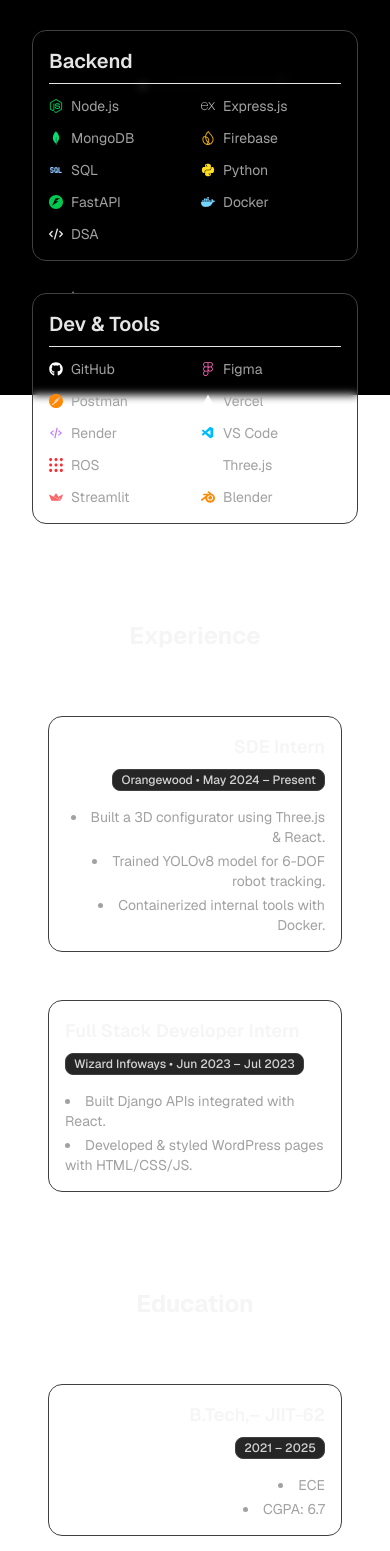
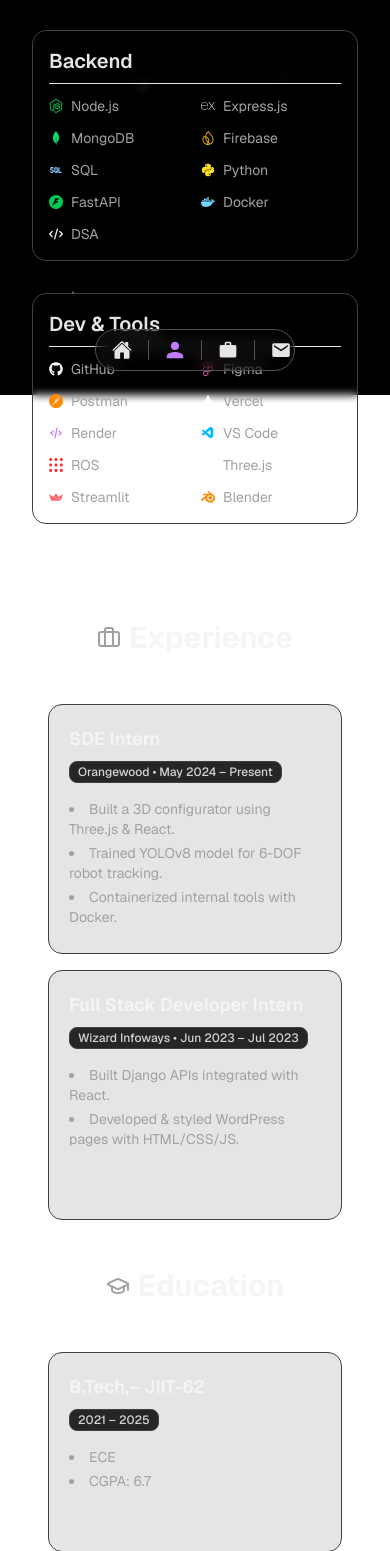
Before and after one commit to Punosie/portfolio, a Next.js app: page /about in a window 390 px wide. Shown: the part 449-2000 px from the top of the page. Built offline with nearby package versions, Linux system fonts and the light colour scheme.

Commit message:
fix mobile version

```diff
--- a/app/about/page.tsx
+++ b/app/about/page.tsx
@@ -12,7 +12,7 @@ export default function AboutPage() {
       <ParticlesBackground />
 
       {/* Fixed Navbar on Top Center */}
-      <div className="fixed top-6 left-1/2 transform -translate-x-1/2 z-50">
+      <div className="fixed bottom-6 sm:top-6 left-1/2 transform -translate-x-1/2 z-50">
         <Navbar />
       </div>
 
@@ -44,14 +44,16 @@ export default function AboutPage() {
           <Skills />
         </div>
 
-        {/* Experience Timeline */}
-        <div className="mt-24">
-          <ExperienceTimeline />
-        </div>
+        <div className="flex flex-col lg:flex-row gap-12 mt-24">
+          {/* Experience Timeline */}
+          <div className="w-full lg:w-1/2">
+            <ExperienceTimeline />
+          </div>
 
-        {/* Education Timeline */}
-        <div className="mt-24">
-          <EducationTimeline />
+          {/* Education Timeline */}
+          <div className="w-full lg:w-1/2">
+            <EducationTimeline />
+          </div>
         </div>
       </div>
     </div>
--- a/app/contact/page.tsx
+++ b/app/contact/page.tsx
@@ -11,8 +11,10 @@ const ContactPage = () => {
       {/* Foreground content */}
       <div className="relative z-10 flex flex-col h-full">
         {/* Centered Navbar */}
-        <div className="flex justify-center p-4">
-          <Navbar />
+        <div className="fixed bottom-6 sm:top-6 left-1/2 transform -translate-x-1/2 z-50 pointer-events-none">
+          <div className="pointer-events-auto">
+            <Navbar />
+          </div>
         </div>
 
         {/* Form centered */}
--- a/app/globals.css
+++ b/app/globals.css
@@ -120,3 +120,11 @@
     @apply bg-background text-foreground;
   }
 }
+
+.scrollbar-none::-webkit-scrollbar {
+  display: none;
+}
+.scrollbar-none {
+  -ms-overflow-style: none;  /* IE and Edge */
+  scrollbar-width: none;     /* Firefox */
+}
--- a/app/page.tsx
+++ b/app/page.tsx
@@ -13,17 +13,17 @@ export default function Home() {
           {/* Navigation Links */}
           <div className="text-neutral-500 animate-delay-[250ms] animate-fade animate-ease-in flex gap-6 mb-3 justify-center ">
             <Link href="/about">
-              <span className="text-xs xl:text-lg tracking-wider cursor-pointer underline underline-offset-[10px] decoration-black hover:text-neutral-300 hover:decoration-neutral-300 transition-all duration-350 ease-in-out delay-100">
+              <span className="text-sm xl:text-lg tracking-wider cursor-pointer underline underline-offset-[10px] decoration-black hover:text-neutral-300 hover:decoration-neutral-300 transition-all duration-350 ease-in-out delay-100">
                 About Me
               </span>
             </Link>
             <Link href="/project">
-              <span className="text-xs xl:text-lg tracking-wider cursor-pointer underline underline-offset-[10px] decoration-black hover:text-neutral-300 hover:decoration-neutral-300 transition-all duration-350 ease-in-out delay-100">
+              <span className="text-sm xl:text-lg tracking-wider cursor-pointer underline underline-offset-[10px] decoration-black hover:text-neutral-300 hover:decoration-neutral-300 transition-all duration-350 ease-in-out delay-100">
                 Projects
               </span>
             </Link>
             <Link href="/contact">
-              <span className="text-xs xl:text-lg tracking-wider cursor-pointer underline underline-offset-[10px] decoration-black hover:text-neutral-300 hover:decoration-neutral-300 transition-all duration-350 ease-in-out delay-100">
+              <span className="text-sm xl:text-lg tracking-wider cursor-pointer underline underline-offset-[10px] decoration-black hover:text-neutral-300 hover:decoration-neutral-300 transition-all duration-350 ease-in-out delay-100">
                 Contact
               </span>
             </Link>
--- a/app/project/page.tsx
+++ b/app/project/page.tsx
@@ -125,7 +125,7 @@ export default function ProjectsPage() {
   return (
     <div className="relative animate-fade animate-ease-in min-h-screen text-neutral-100 font-[family-name:var(--font-geist-sans)]">
       <ParticlesBackground />
-      <div className="flex justify-center p-4">
+      <div className="fixed bottom-6 sm:top-6 left-1/2 transform -translate-x-1/2 z-50">
         <Navbar />
       </div>
       <div className="relative z-10 px-6 py-24 sm:px-16">
--- a/components/eduTimeline.tsx
+++ b/components/eduTimeline.tsx
@@ -1,7 +1,5 @@
-"use client";
-
 import { Badge } from "@/components/ui/badge";
-import { cn } from "@/lib/utils";
+import { GraduationCap } from "lucide-react";
 
 const education = [
   {
@@ -18,44 +16,16 @@ const education = [
 
 export default function EducationTimeline() {
   return (
-    <section className="mt-24 px-4">
-      <h2 className="text-2xl font-bold text-neutral-100 mb-16 text-center">
+    <section className="sm:mt-24 px-4 max-w-3xl mx-auto">
+      <h2 className="text-3xl font-bold text-neutral-100 mb-12 text-center flex items-center justify-center gap-2">
+        <GraduationCap size={24} className="text-neutral-400" />
         Education
       </h2>
-
-      <div className="relative">
-        <div className="hidden sm:block absolute left-1/2 -translate-x-1/2 h-full w-px bg-neutral-700 " />
-
-        <div className="space-y-12">
-          {education.map((edu, i) => {
-            const isLeft = i % 2 === 0;
-
-            return (
-              <div
-                key={i}
-                className={cn(
-                  "relative flex flex-col sm:flex-row items-center sm:items-start gap-4 sm:gap-0",
-                  isLeft ? "sm:justify-start" : "sm:justify-end"
-                )}
-              >
-                {/* Left content */}
-                {isLeft && (
-                  <div className="sm:w-1/2 sm:pr-8 w-full sm:text-right">
-                    <TimelineCard {...edu} align="right" />
-                  </div>
-                )}
-
-                {/* Right content */}
-                {!isLeft && (
-                  <div className="sm:w-1/2 sm:pl-8 w-full sm:text-left">
-                    <TimelineCard {...edu} align="left" />
-                  </div>
-                )}
-              </div>
-            );
-          })}
+      {education.map((edu, i) => (
+        <div key={i} className="relative mt-4 sm:mt-10">
+          <TimelineCard {...edu} />
         </div>
-      </div>
+      ))}
     </section>
   );
 }
@@ -64,22 +34,13 @@ function TimelineCard({
   degree,
   duration,
   description,
-  align,
 }: {
   degree: string;
   duration: string;
   description: string[];
-  align: "left" | "right" | "center";
 }) {
   return (
-    <div
-      className={cn(
-        "bg-transparent border border-neutral-700 backdrop-blur-xs rounded-xl p-4 sm:p-5 w-full transition hover:shadow-md hover:border-neutral-500",
-        align === "center" && "text-center",
-        align === "right" && "text-right ml-auto",
-        align === "left" && "text-left mr-auto"
-      )}
-    >
+    <div className="bg-black/10 backdrop-blur-sm border h-[200px] border-neutral-700 rounded-xl p-5 transition hover:shadow-lg hover:border-neutral-500">
       <h3 className="text-lg font-semibold text-neutral-100">{degree}</h3>
       <Badge className="bg-neutral-800 border-neutral-700 text-neutral-300 my-2">
         {duration}
--- a/components/expTimeline.tsx
+++ b/components/expTimeline.tsx
@@ -1,7 +1,5 @@
-"use client";
-
 import { Badge } from "@/components/ui/badge";
-import { cn } from "@/lib/utils";
+import { Briefcase } from "lucide-react";
 
 const experiences = [
   {
@@ -27,44 +25,17 @@ const experiences = [
 
 export default function ExperienceTimeline() {
   return (
-    <section className="mt-24 px-4">
-      <h2 className="text-2xl font-bold text-neutral-100 mb-16 text-center">
+    <section className="sm:mt-24 px-4 max-w-3xl mx-auto">
+      <h2 className="text-3xl font-bold text-neutral-100 mb-12 text-center flex items-center justify-center gap-2">
+        <Briefcase size={24} className="text-neutral-400" />
         Experience
       </h2>
 
-      <div className="relative">
-        {/* Center Line */}
-        <div className="hidden sm:block absolute left-1/2 -translate-x-1/2 h-full w-px bg-neutral-700" />
-
-        <div className="space-y-12">
-          {experiences.map((exp, i) => {
-            const isLeft = i % 2 === 0;
-            return (
-              <div
-                key={i}
-                className={cn(
-                  "relative flex flex-col sm:flex-row items-center sm:items-start gap-4 sm:gap-0",
-                  isLeft ? "sm:justify-start" : "sm:justify-end"
-                )}
-              >
-                {/* Left side */}
-                {isLeft && (
-                  <div className="sm:w-1/2 sm:pr-8 w-full sm:text-right">
-                    <TimelineCard {...exp} align="right" />
-                  </div>
-                )}
-
-                {/* Right side */}
-                {!isLeft && (
-                  <div className="sm:w-1/2 sm:pl-8 w-full sm:text-left">
-                    <TimelineCard {...exp} align="left" />
-                  </div>
-                )}
-              </div>
-            );
-          })}
+      {experiences.map((exp, i) => (
+        <div key={i} className="relative mt-4 sm:mt-10">
+          <TimelineCard {...exp} />
         </div>
-      </div>
+      ))}
     </section>
   );
 }
@@ -74,23 +45,14 @@ function TimelineCard({
   company,
   duration,
   description,
-  align,
 }: {
   title: string;
   company: string;
   duration: string;
   description: string[];
-  align: "left" | "right" | "center";
 }) {
   return (
-    <div
-      className={cn(
-        "bg-transparent backdrop-blur-xs border border-neutral-700 rounded-xl p-4 sm:p-5 w-full transition hover:shadow-md hover:border-neutral-500",
-        align === "center" && "text-center",
-        align === "right" && "text-right ml-auto",
-        align === "left" && "text-left mr-auto"
-      )}
-    >
+    <div className="bg-black/10 backdrop-blur-sm border h-[250px] sm:h-[200px] border-neutral-700 rounded-xl p-5 transition hover:shadow-lg hover:border-neutral-500">
       <h3 className="text-lg font-semibold text-neutral-100">{title}</h3>
       <Badge className="bg-neutral-800 border-neutral-700 text-neutral-300 my-2">
         {company} • {duration}
--- a/components/ui/navbar.tsx
+++ b/components/ui/navbar.tsx
@@ -56,17 +56,17 @@ export function Navbar() {
   const pathname = usePathname();
 
   return (
-    <div className="bg-transparent backdrop-blur-xs rounded-full">
-      <nav className="flex gap-4 px-4 py-2.5 items-center justify-center w-full border border-neutral-600 rounded-full bg-transparent backdrop-blur-sm">
+    <div className="bg-transparent backdrop-blur-sm sm:backdrop-blur-xs rounded-full">
+      <nav className="scrollbar-none flex gap-4 px-4 py-2.5 items-center justify-start overflow-x-auto w-[200px] sm:w-full border border-neutral-600 rounded-full bg-transparent backdrop-blur-sm scroll-smooth [-webkit-overflow-scrolling:touch]">
         {navOptions.map((option, index) => {
           const isActive = !option.external && pathname === option.href;
 
           const commonClasses =
             "flex items-center transition-all duration-300 ease-in-out";
           const hoverEffect =
-            "hover:scale-125 hover:shadow-xl hover:shadow-amber-400 hover:underline underline-offset-4";
+            "hover:scale-125 hover:shadow-xl hover:shadow-purple-400 hover:underline underline-offset-4";
           const activeEffect =
-            "text-amber-400 underline underline-offset-4 scale-110";
+            "text-purple-400 underline underline-offset-4 scale-110";
 
           return (
             <div key={option.href} className="flex items-center h-5 gap-4">
```
